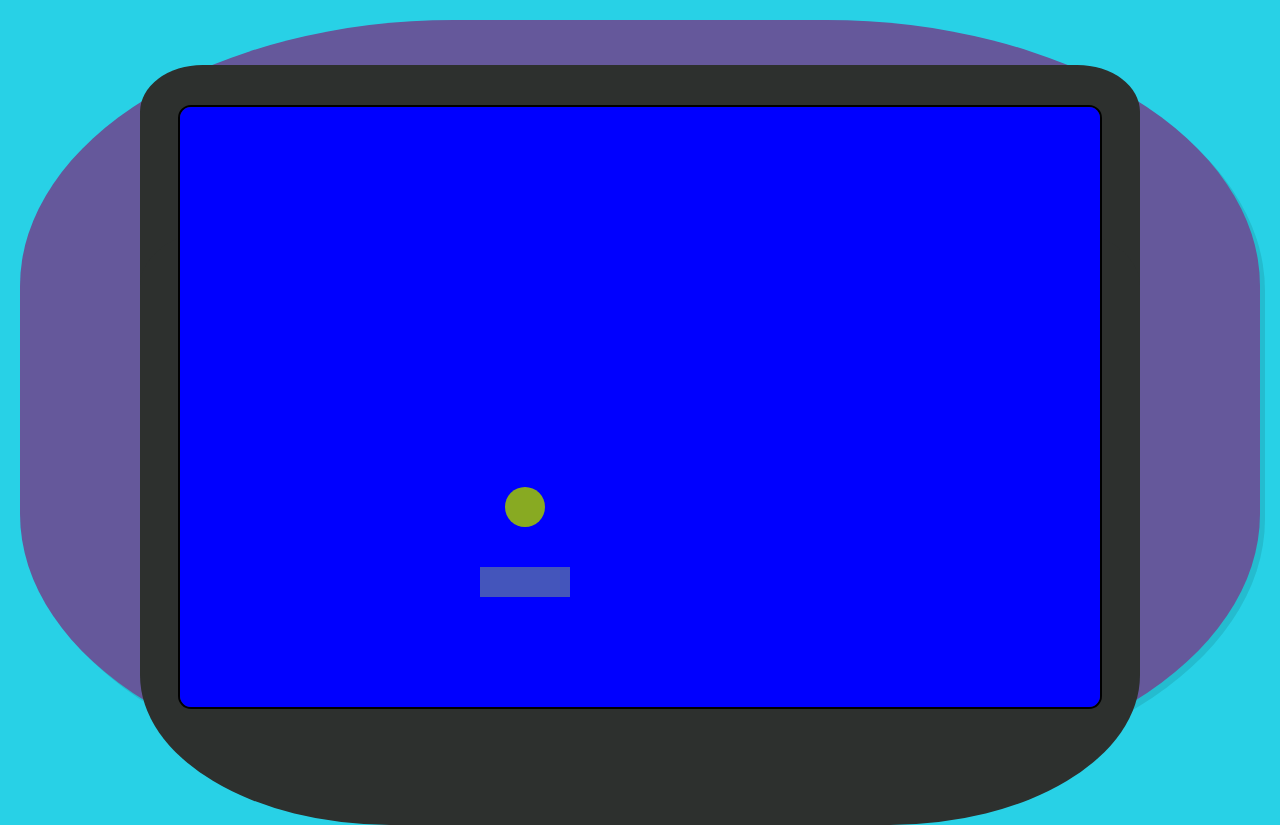
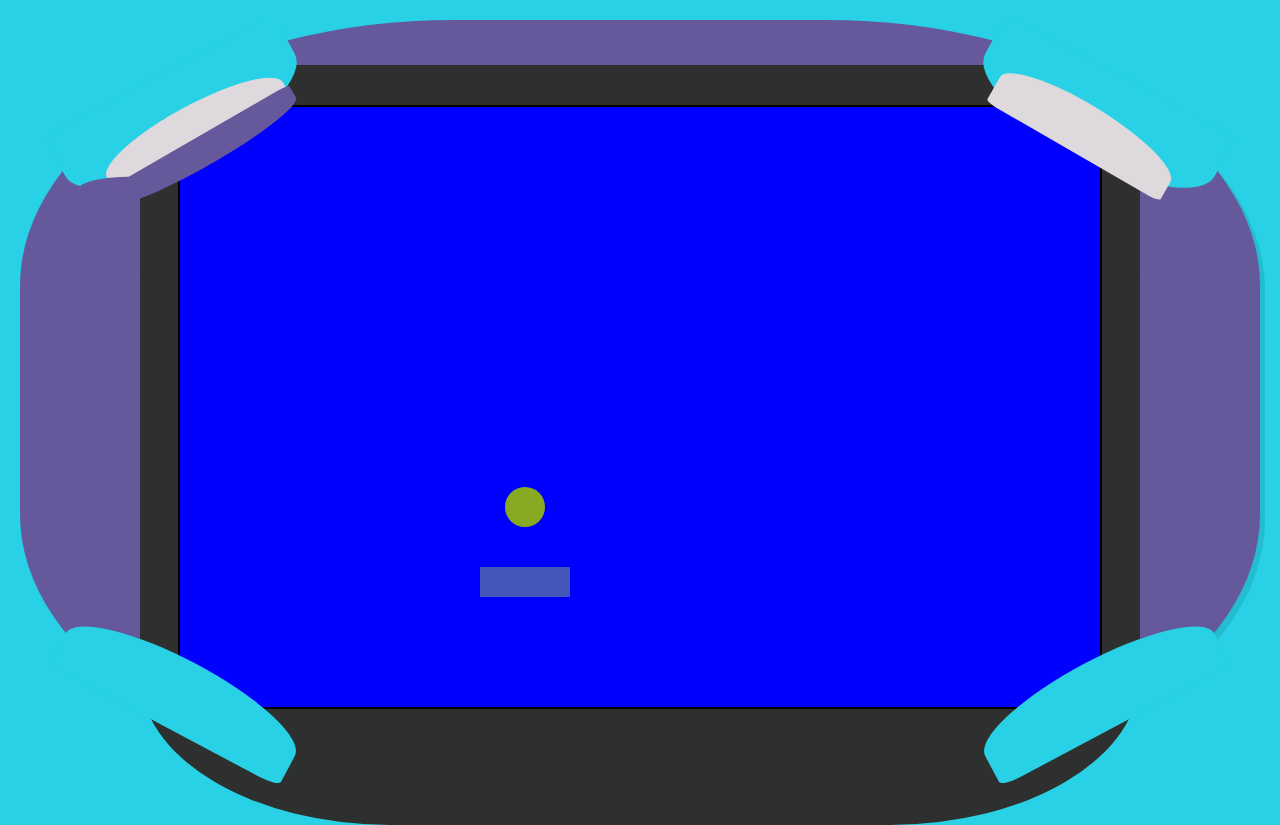
Before and after one commit to mwdeshaw/Break, a website built with webpack: page dist/index.html in a window 1280 px wide. Built offline with nearby package versions, Linux system fonts and the light colour scheme.

Commit message:
Keep working on ui

```diff
--- a/dist/index.html
+++ b/dist/index.html
@@ -12,6 +12,16 @@
 <body>
 <div class='page-parent'>
     <div class='page'>
+        <div id="c1"></div>
+        <div id="c2"></div>
+        <div id="c3"></div>
+        <div id="c4"></div>
+        <div id="b1"></div>
+        <div id="b2"></div>
+        <div id="h1"></div>
+        <div id="h2"></div>
+        <div id="h3"></div>
+        <div id="h3"></div>
         <div class="screen">
             <div id='circle'></div>
             <canvas id="board" width="920px" height="600px"></canvas>
--- a/dist/main_page.css
+++ b/dist/main_page.css
@@ -14,7 +14,6 @@ body {
 .page {
     z-index: 2;
     position: relative;
-    /* display: block; */
     display: flex;
     align-items: center;
     justify-content: center;
@@ -25,22 +24,114 @@ body {
     width: 100%;
 }
 
+#c1 {
+    position: absolute;
+    background: #28d1e6;
+    width: 260px;
+    height: 90px;
+    border-radius: 60% 60% 10% 10%;
+    z-index: 4;
+    transform: rotate(-208deg);
+    top: 50px;
+    left: 30px;
+}
+
+#c2 {
+    position: absolute;
+    background: #28d1e6;
+    width: 260px;
+    height: 70px;
+    border-radius: 10% 10% 60% 60%;
+    z-index: 4;
+    transform: rotate(208deg);
+    bottom: 50px;
+    left: 30px;
+}
+
+#c3 {
+    position: absolute;
+    background: #28d1e6;
+    width: 260px;
+    height: 70px;
+    border-radius: 10% 10% 60% 60%;
+    z-index: 4;
+    transform: rotate(-208deg);
+    bottom: 50px;
+    right: 30px;
+}
+
+#c4 {
+    position: absolute;
+    background: #28d1e6;
+    width: 260px;
+    height: 90px;
+    border-radius: 60% 60% 10% 10%;
+    z-index: 4;
+    transform: rotate(208deg);
+    top: 50px;
+    right: 30px;
+}
+
+#b1 {
+    background: #ddd9dc;
+    position: absolute;
+    width: 200px;
+    height: 50px;
+    border-radius: 70% 90% 10% 10%;
+    z-index: 4;
+    transform: rotate(-30deg);
+    top: 85px;
+    left: 75px;
+}
+
+#h1 {
+    background: #65589b;
+    position: absolute;
+    width: 210px;
+    height: 30px;
+    border-radius: 80% 80% 10% 10%;
+    z-index: 4;
+    transform: rotate(-210deg);
+    top: 115px;
+    left: 80px;
+}
+
+#h2 {
+    background: #65589b;
+    position: absolute;
+    width: 60px;
+    height: 15px;
+    border-radius: 80% 20% 20% 20%;
+    z-index: 4;
+    transform: rotate(-1deg);
+    top: 157px;
+    left: 58px;
+}
+
+#b2 {
+    background: #ddd9dc;
+    position: absolute;
+    width: 200px;
+    height: 50px;
+    border-radius: 70% 90% 10% 10%;
+    z-index: 4;
+    transform: rotate(30deg);
+    top: 85px;
+    right: 75px;
+}
+
+
 .screen {
     position: absolute;
     top: 45px;
-    /* left: 359px; */
     background: #2d302e;
     z-index: 3;
     width: 1000px;
-    /* height: 700px; */
     height: 750px;
-    /* border-radius: 50px 50px 50% 50%; */
     border-radius: 10% 10% 80% 80%;
     display: flex;
     vertical-align: middle;
     justify-content: center;
-    /* justify-content: end; */
-    /* align-items: baseline; */
     align-items: flex-start;
 }
 
```
